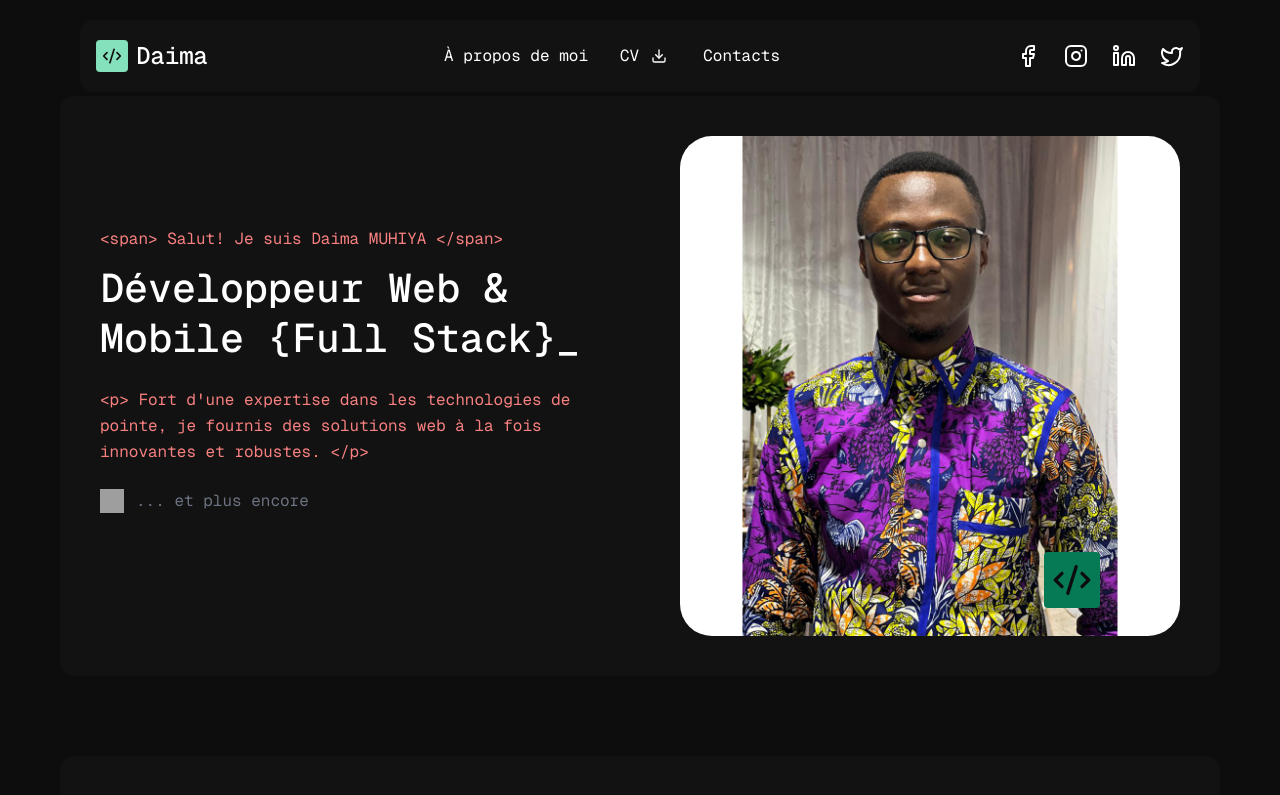
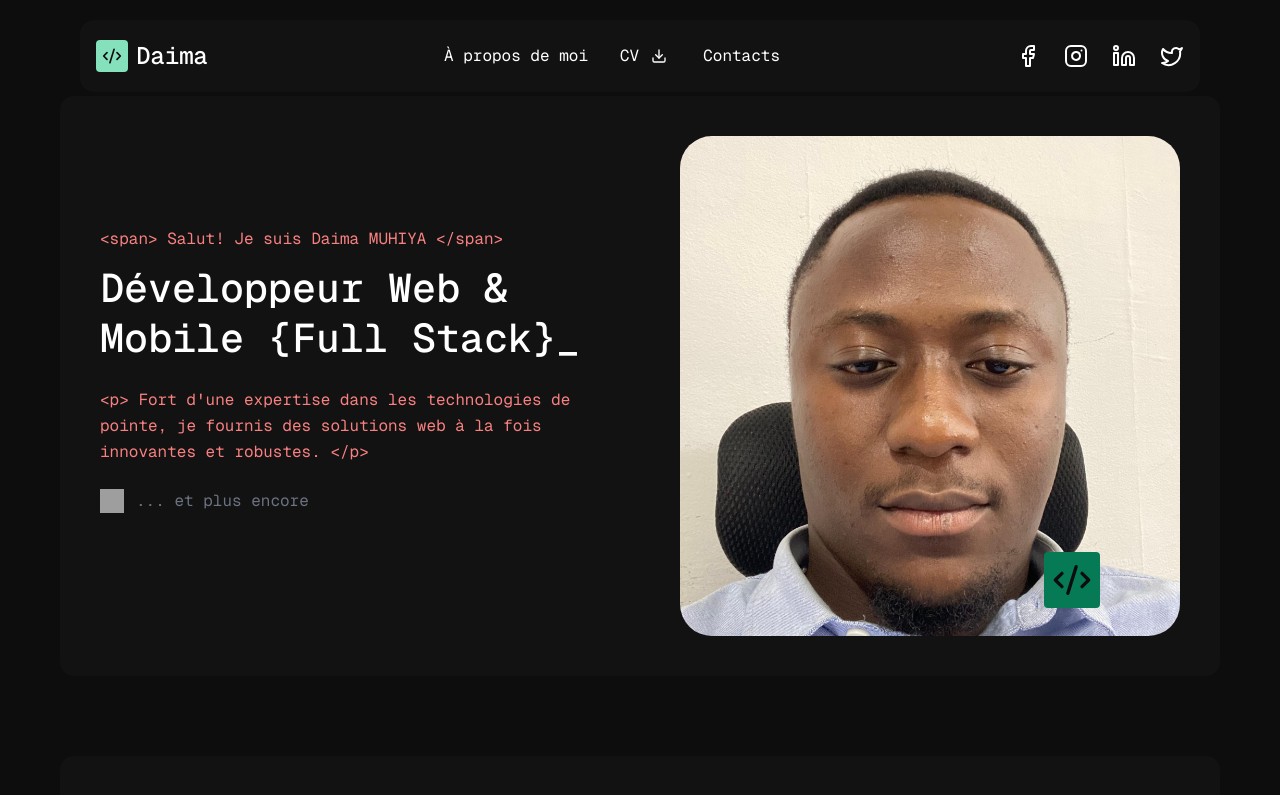
Before and after one commit to DaimaMuhiya/portfolio-daima, a Next.js app: page / in a window 1280 px wide. Shown: the top 795 px of the page. Built offline with nearby package versions, Linux system fonts and the light colour scheme; grey boxes are pictures that could not be loaded.

Commit message:
feat(stats-section): add certification stat to stats section
Adds a new statistic for certifications to enrich the information presented in the statistics section.

```diff
--- a/src/components/hero-section.tsx
+++ b/src/components/hero-section.tsx
@@ -29,7 +29,7 @@ export default function HeroSection() {
         <div className="relative">
           <div className="w-[500px] h-[500px] bg-gradient-to-br from-gray-600 to-gray-800 rounded-[32px] relative overflow-hidden">
             <ImageWithFallback
-              src="/daima.jpg"
+              src="/daima-m.jpg"
               alt="daima muhiya"
               className="w-full h-full object-cover"
             />
--- a/src/components/stats-section.tsx
+++ b/src/components/stats-section.tsx
@@ -1,9 +1,10 @@
-import { Calendar, Monitor, Smile } from "lucide-react";
+import { Calendar, Monitor, Smile, Award } from "lucide-react";
 
 const stats = [
   { icon: Calendar, value: "5", label: "Années d'expérience" },
   { icon: Monitor, value: "26", label: "Projets réalisés" },
   { icon: Smile, value: "10", label: "Clients satisfaits" },
+  { icon: Award, value: "2", label: "Certifications" },
 ];
 
 export default function StatsSection() {
```
Also changed, not shown: public/daima-m.jpg (added).
